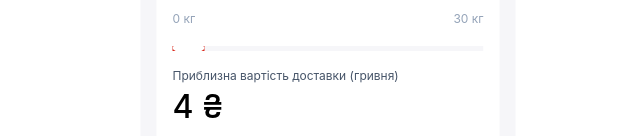
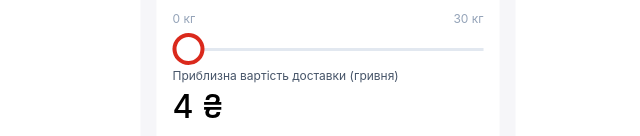
Before and after one commit to RaminKuraishy/Delivery-Calculator, a React app in the folder delivery-calculator/: page / in a window 1280 px wide. Shown: the part 300-436 px from the top of the page, without its empty margins (312-952 px from the left). Built offline with nearby package versions, Linux system fonts and the light colour scheme; no server answers.

Commit message:
change range slider

```diff
--- a/delivery-calculator/src/component/Form/Form.scss
+++ b/delivery-calculator/src/component/Form/Form.scss
@@ -99,26 +99,45 @@
   color: $orange-color;
 }
 input[type="range"] {
+  // -webkit-appearance: none;
+  // appearance: none;
+  width: 100%;
+  // cursor: pointer;
+  // outline: none;
+  // height: 5px;
+  // overflow: hidden;
   -webkit-appearance: none;
-  appearance: none;
-  width: 100%;
+  // width: 20px;
+  height: 3px;
+  background: red;
+  // border-radius: 50%;
+  background: #E2E8F0;
+  // border: 1px solid #664AFF;
   cursor: pointer;
-  outline: none;
-  height: 5px;
-  overflow: hidden;
 }
 
-input[type="range"]::-webkit-slider-runnable-track {
-  height: 10px;
-  background: $light-color;
-}
+// input[type="range"]::-webkit-slider-runnable-track {
+//   // height: 3px;
+//   background: $light-color;
+// }
 
 input[type="range"]::-webkit-slider-thumb {
+  // -webkit-appearance: none;
+  // // appearance: none;/
+  // height: 20px;
+  // width: 20px;
+  // background: $black-color;
+  // border-radius: 50%;
+  // box-shadow: -400px 0 0 400px $orange-color;
   -webkit-appearance: none;
-  appearance: none;
-  height: 10px;
   width: 32px;
-  background-color: $white-color;
+  height: 32px;
+  background: $white-color;
   border-radius: 50%;
-  box-shadow: -400px 0 0 400px $orange-color;
+  // background: #664AFF;
+  border: 4px solid $orange-color;
+  cursor: pointer;
 }
+input::-moz-range-progress{
+  background: $orange-color; //this progress background is only shown on Firefox
+}
```
